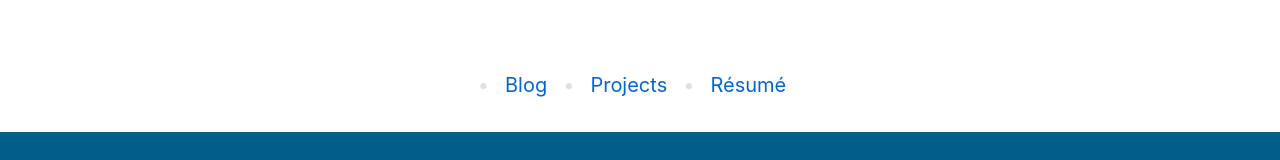
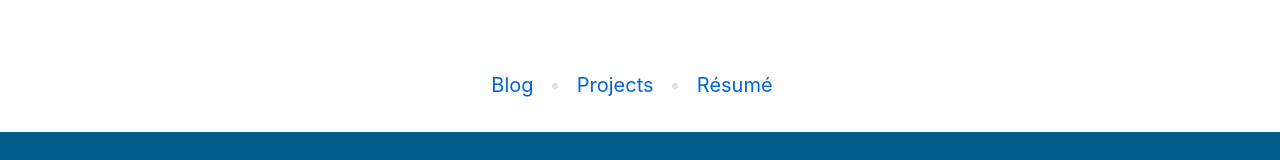
Before and after one commit to jackfletch/jackfletch.com-frontend, a Next.js app: page / in a window 1280 px wide. Shown: the part 602-762 px from the top of the page. Built offline with nearby package versions, Linux system fonts and the light colour scheme; a web font is replaced by a local one.

Commit message:
Fix bare pseudo-selectors missing & prefix
styled-components 5 auto-prepended & to bare pseudo-selectors like
:first-child and :hover, but v6 does not. Add the explicit & to fix
the Hero list item separator and DownloadButton hover state.

```diff
--- a/components/DownloadButton.tsx
+++ b/components/DownloadButton.tsx
@@ -25,7 +25,7 @@ const Button = styled.button`
   border-style: solid;
   border-color: rgb(23, 162, 184);
   background: rgb(23, 162, 184);
-  :hover {
+  &:hover {
     background-color: #138496;
     border-color: #117a8b;
   }
--- a/components/Hero.tsx
+++ b/components/Hero.tsx
@@ -54,7 +54,7 @@ const Li = styled.li`
     color: rgb(222, 226, 230);
     margin-right: 16px;
   }
-  :first-child::before {
+  &:first-child::before {
     content: '';
     margin-right: 0px;
   }
```
